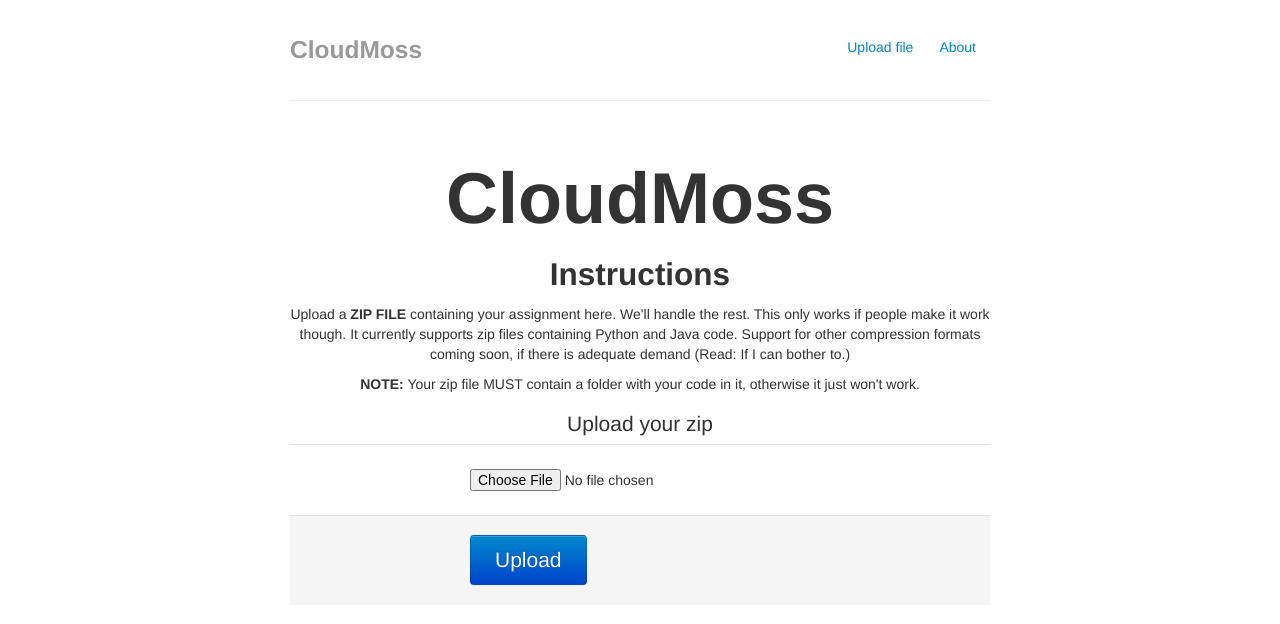
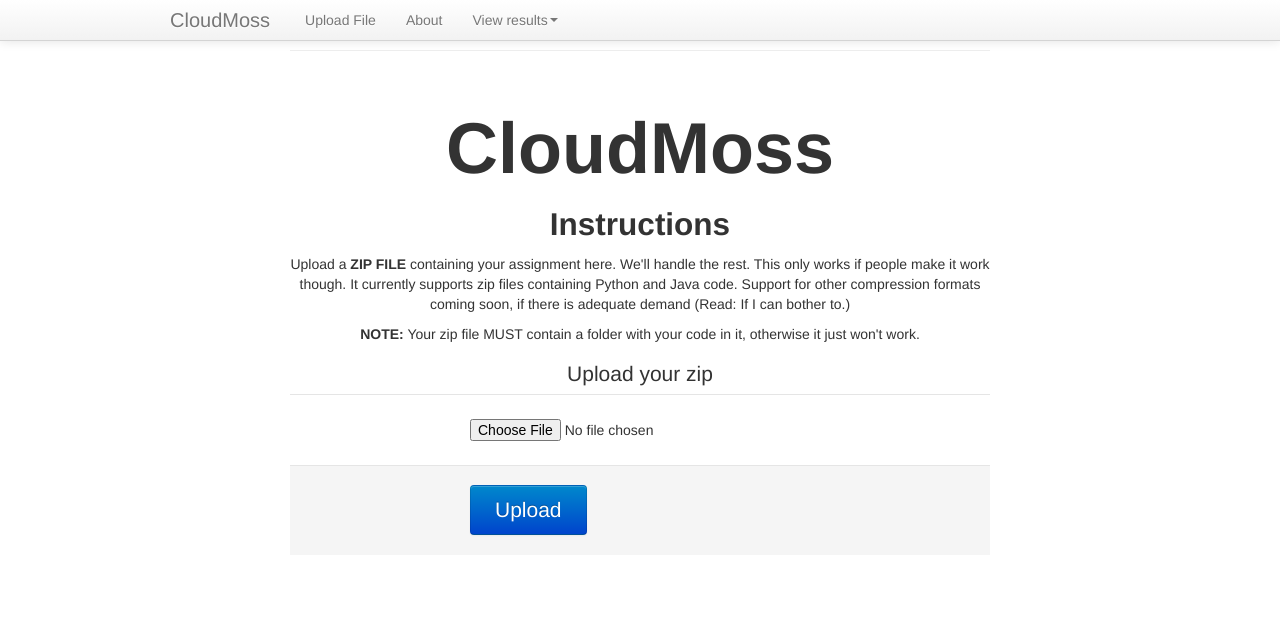
Before and after one commit to JonCooperWorks/CloudMoss, a Flask app: page / in a window 1280 px wide. Shown: the top 624 px of the page. Run offline with Flask 2, Linux system fonts and the light colour scheme; some libraries are stand-ins or nearby versions.

Commit message:
cleaned up formatting in some html files

```diff
--- a/app.py
+++ b/app.py
@@ -47,6 +47,10 @@ def upload(language='python'):
 def about():
     return render_template('about.html')
 
+@app.route('/view/<language>')
+def view(language):
+    response_url = moss.get_results(language, app.config['UPLOAD_DIR'])
+    return redirect(response_url)
 
 #App runner
 if __name__ == '__main__':
--- a/templates/base.html
+++ b/templates/base.html
@@ -5,8 +5,6 @@
     <meta charset="utf-8">
     <title>CloudMoss</title>
     <meta name="viewport" content="width=device-width, initial-scale=1.0">
-    <meta name="description" content="">
-    <meta name="author" content="">
 
     <!-- Le styles -->
     <link href="static/css/bootstrap.css" rel="stylesheet">
@@ -47,25 +45,43 @@
         margin-top: 28px;
       }
     </style>
-    <link href="static/css/bootstrap-responsive.css" rel="stylesheet">
+
 
     <!-- HTML5 shim, for IE6-8 support of HTML5 elements -->
     <!--[if lt IE 9]>
-      <script src="../assets/js/html5shiv.js"></script>
+      <script src="static/js/html5shiv.js"></script>
     <![endif]-->
   </head>
 
   <body>
-
+    <div id="header">
+      <div class="navbar navbar-fixed-top">
+        <div class="navbar-inner">
+          <div class="container">
+            <a class="btn btn-navbar" data-toggle="collapse" data-target=".nav-collapse">
+              <span class="icon-bar"></span>
+              <span class="icon-bar"></span>
+              <span class="icon-bar"></span>
+            </a>
+            <a class="brand" href="/">CloudMoss</a>
+            <div class="nav-collapse">
+              <ul class="nav">
+                <li><a href="{{ url_for('upload') }}">Upload File</a></li>
+                <li><a href="{{ url_for('about') }}">About</a></li>
+                <li class="dropdown">
+                  <a href="#" class="dropdown-toggle" data-toggle="dropdown">View results<b class="caret"></b></a>
+                  <ul class="dropdown-menu">
+                    <li><a href="{{ url_for('view', language='python') }}">Python</a></li>
+                    <li><a href="{{ url_for('view', language='java') }}">Java</a></li>
+                  </ul>
+                </li>
+              </ul>
+            </div><!--/.nav-collapse -->
+          </div><!-- /.navbar .container -->
+        </div><!-- /.navbar-inner -->
+      </div><!-- /navbar -->
+    </div>
     <div class="container-narrow">
-
-      <div class="masthead">
-        <ul class="nav nav-pills pull-right">
-          <li><a href="{{ url_for('upload') }}">Upload file</a></li>
-          <li><a href="{{ url_for('about') }}">About</a></li>
-        </ul>
-        <h3 class="muted">CloudMoss</h3>
-      </div>
 
       <hr>
 
@@ -83,19 +99,8 @@
     <!-- Le javascript
     ================================================== -->
     <!-- Placed at the end of the document so the pages load faster -->
-    <script src="../assets/js/jquery.js"></script>
-    <script src="../assets/js/bootstrap-transition.js"></script>
-    <script src="../assets/js/bootstrap-alert.js"></script>
-    <script src="../assets/js/bootstrap-modal.js"></script>
-    <script src="../assets/js/bootstrap-dropdown.js"></script>
-    <script src="../assets/js/bootstrap-scrollspy.js"></script>
-    <script src="../assets/js/bootstrap-tab.js"></script>
-    <script src="../assets/js/bootstrap-tooltip.js"></script>
-    <script src="../assets/js/bootstrap-popover.js"></script>
-    <script src="../assets/js/bootstrap-button.js"></script>
-    <script src="../assets/js/bootstrap-collapse.js"></script>
-    <script src="../assets/js/bootstrap-carousel.js"></script>
-    <script src="../assets/js/bootstrap-typeahead.js"></script>
+    <script src="https://ajax.googleapis.com/ajax/libs/jquery/1.7.2/jquery.min.js"></script>
+    <script src="static/js/bootstrap.js"></script>
 
   </body>
 </html>
```
Also changed, not shown: templates/about.html (+4 -4 lines), templates/failure.html (indentation only), templates/upload.html (indentation only).
